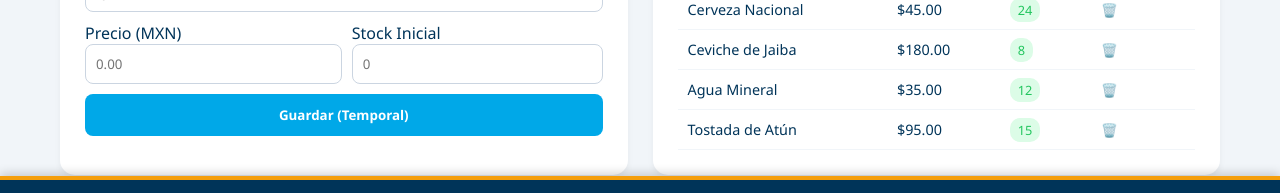
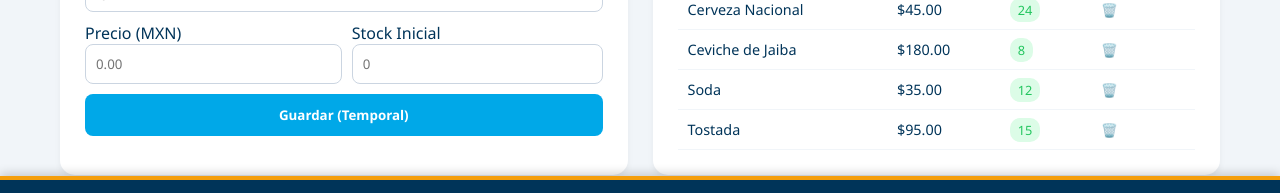
Before and after one commit to PabloGavinaNo1/jaibawebpage, a plain HTML site: page sistema.html in a window 1280 px wide. Shown: the part 568-761 px from the top of the page. Drawn offline with Linux system fonts and the light colour scheme.

Commit message:
Replace products with Soda and Tostada

```diff
--- a/sistema.html
+++ b/sistema.html
@@ -142,8 +142,8 @@
                 products = [
                     { name: "Cerveza Nacional", price: 45.00, stock: 24 },
                     { name: "Ceviche de Jaiba", price: 180.00, stock: 8 },
-                    { name: "Agua Mineral", price: 35.00, stock: 12 },
-                    { name: "Tostada de Atún", price: 95.00, stock: 15 }
+                    { name: "Soda", price: 35.00, stock: 12 },
+                    { name: "Tostada", price: 95.00, stock: 15 }
                 ];
                 saveSession();
             }
```
